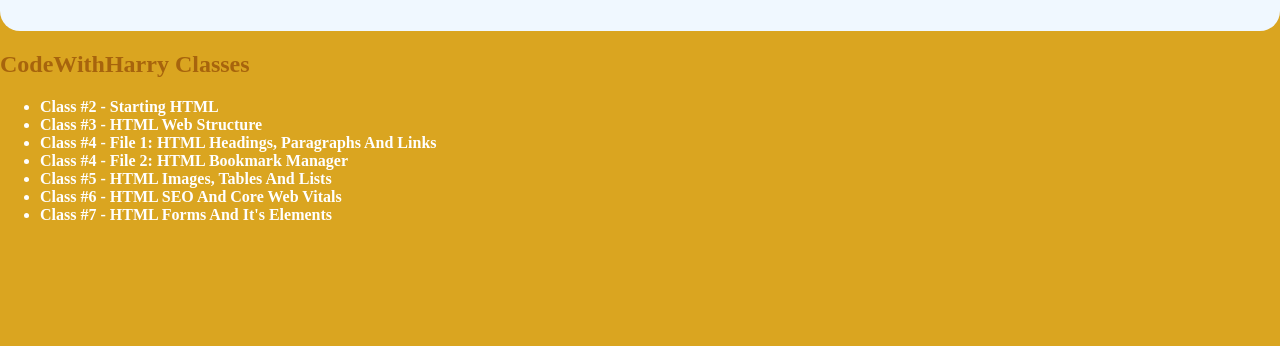
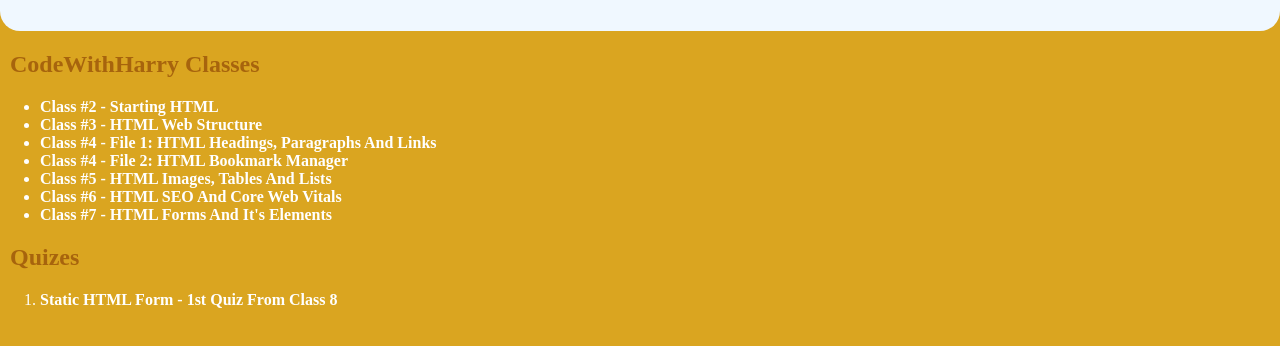
Before and after one commit to MuhammadHassan510/Sigma_Web_Dev_Course, a plain HTML site: page index.html in a window 1280 px wide. Shown: the part 74-420 px from the top of the page. Drawn offline with Linux system fonts and the light colour scheme.

Commit message:
Quick Quiz Added
Static HTML Form Quick Quiz Added

```diff
--- a/index.html
+++ b/index.html
@@ -58,6 +58,16 @@
             </ul>
         </aside>
     </section>
+    <section id="quizes">
+        <h2 id="quizesheading">
+            Quizes
+        </h2>
+        <aside>
+            <ol>
+                <li><a href="https://muhammadhassan510.github.io/Static_HTML_Form_Quick_Quiz/">Static HTML Form - 1st Quiz From Class 8</a></li>
+            </ol>
+        </aside>
+    </section>
 
     <script src="script.js"></script>
 </body>
--- a/style.css
+++ b/style.css
@@ -6,6 +6,10 @@ body{
 
 h1{
     text-align: center;
+}
+
+#heading2{
+    padding-left: 10px;
 }
 
 #sigma{
@@ -20,13 +24,13 @@ h1{
     padding: 0.5%;
 }
 
-#main-section a{
+#main-section a, #quizes a{
     text-decoration: none;
     color: white;
     font-weight: bold;
 }
 
-#main-section a:hover{
+#main-section a:hover, #quizes a:hover{
     background-color: white;
     color: goldenrod;
     padding: 0.1%;
@@ -39,3 +43,8 @@ header{
     padding: 1%;
     border-radius: 0px 0px 20px 20px;
 }
+
+#quizesheading{
+    color: rgb(167, 100, 13);
+    padding-left: 10px;
+}
```
